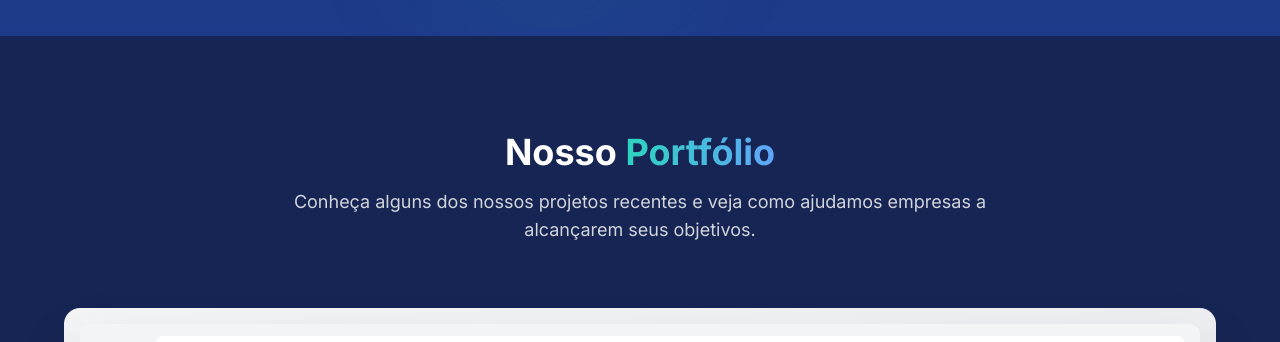
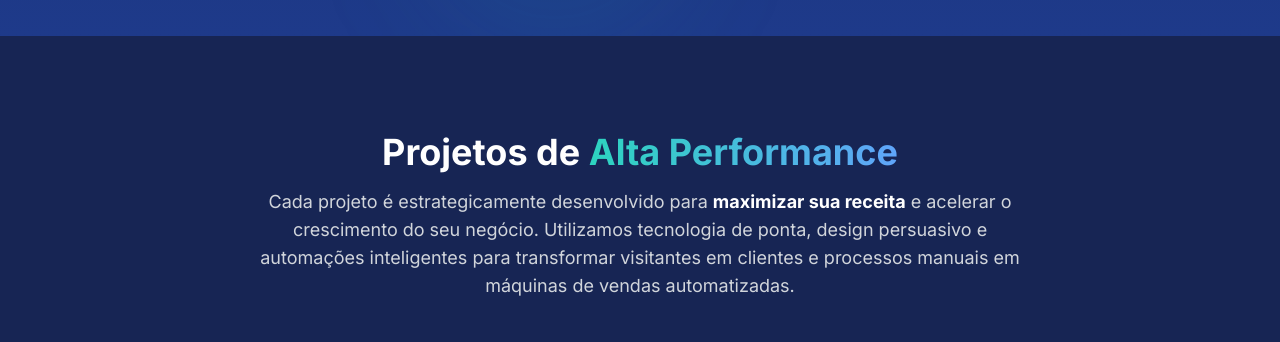
Before and after one commit to Nozanadam/ghrok-site, a React (Vite) app: page / in a window 1280 px wide. Shown: the part 4340-4682 px from the top of the page. Built offline with nearby package versions, Linux system fonts and the light colour scheme.

Commit message:
Update portfolio section with high-performance copywriting

```diff
--- a/src/components/Portfolio.tsx
+++ b/src/components/Portfolio.tsx
@@ -9,10 +9,10 @@ const Portfolio: React.FC = () => {
       <div className="space-y-16">
         <div className="text-center space-y-4 max-w-3xl mx-auto">
           <h2 className="text-3xl md:text-4xl font-bold text-white">
-            Nosso <span className="text-transparent bg-clip-text bg-gradient-to-r from-teal-400 to-blue-400">Portfólio</span>
+            Projetos de <span className="text-transparent bg-clip-text bg-gradient-to-r from-teal-400 to-blue-400">Alta Performance</span>
           </h2>
           <p className="text-gray-300 text-lg">
-            Conheça alguns dos nossos projetos recentes e veja como ajudamos empresas a alcançarem seus objetivos.
+            Cada projeto é estrategicamente desenvolvido para <strong className="text-white">maximizar sua receita</strong> e acelerar o crescimento do seu negócio. Utilizamos tecnologia de ponta, design persuasivo e automações inteligentes para transformar visitantes em clientes e processos manuais em máquinas de vendas automatizadas.
           </p>
         </div>
 
```
